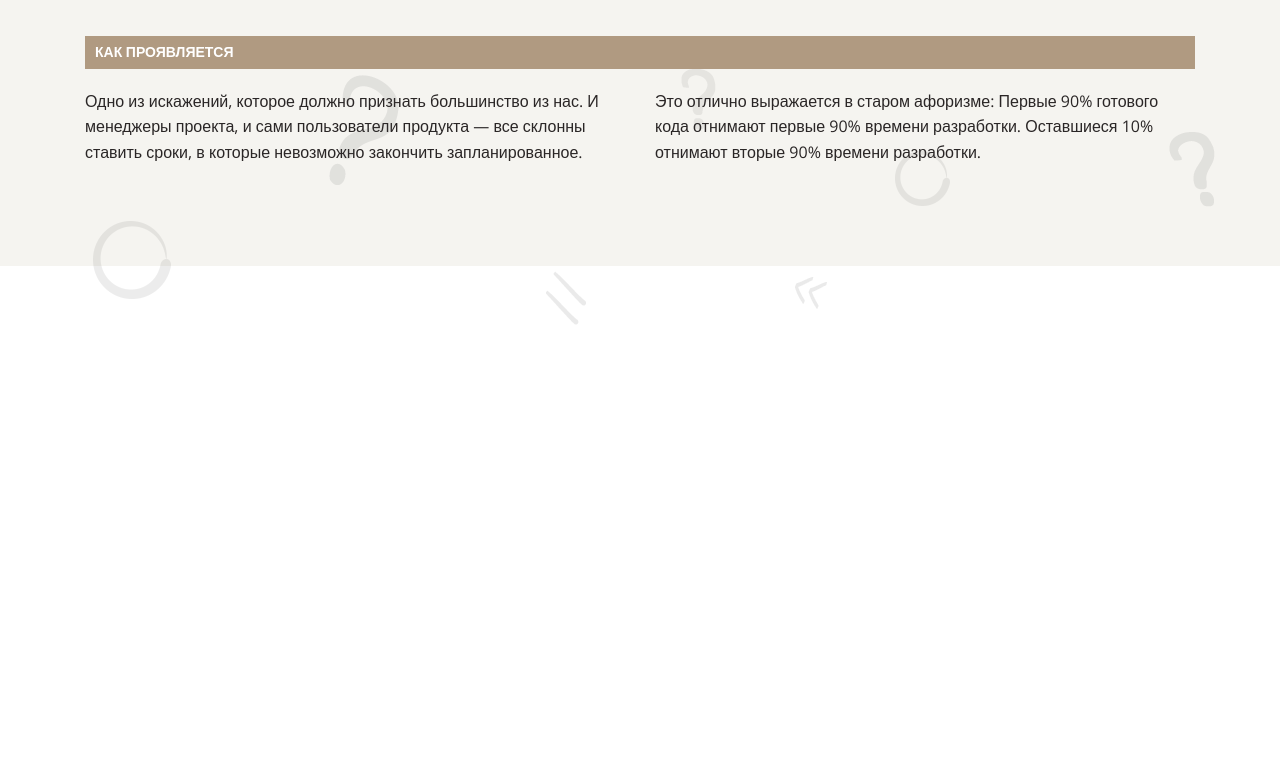
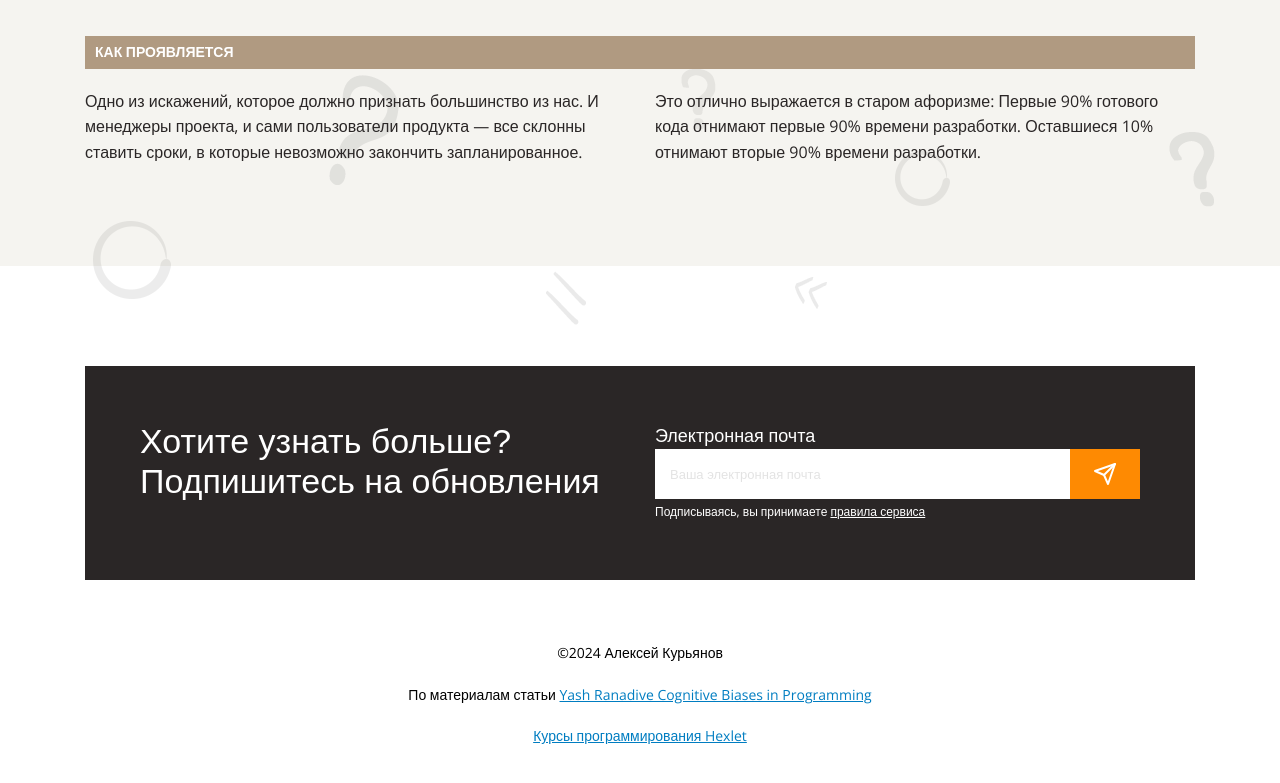
Before and after one commit to AlexKuryanov/layout-designer-project-lvl1, a plain HTML site: page src/index.html in a window 1280 px wide. Shown: the part 6841-7624 px from the top of the page. Before the commit the page ends 7211 px from the top, so only its background shows below. Drawn offline with nearby package versions, Linux system fonts and the light colour scheme; a web font is replaced by a local one.

Commit message:
feat: add footer

```diff
--- a/src/css/style.css
+++ b/src/css/style.css
@@ -1,4 +1,6 @@
+/* Variables */
 :root {
+  --black: #000000;
   --white: #ffffff;
   --white-op: #d7ccc0;
   --light: #f5f4f0;
@@ -8,8 +10,10 @@
   --dark-op: #908d8b;
   --brown: #b09a81;
   --blue: #1085c5;
+  --link-color: #007dc1;
 }
 
+/* Global */
 html {
   scroll-behavior: smooth;
 }
@@ -50,6 +54,7 @@ h3 {
   padding-block: 100px;
 }
 
+/* Header */
 .header {
   position: relative;
   background-color: var(--light);
@@ -119,6 +124,7 @@ h3 {
   z-index: 2;
 }
 
+/* Video section */
 .video {
   padding-bottom: 0;
 }
@@ -140,6 +146,7 @@ h3 {
   filter: drop-shadow(0 16px 32px rgba(0 0 0 / 15%));
 }
 
+/* Navigation */
 .section-dark {
   background-color: var(--main-dark);
 }
@@ -206,6 +213,7 @@ h3 {
   color: var(--dark);
 }
 
+/* Articles */
 .article {
   position: relative;
 }
@@ -307,3 +315,89 @@ h3 {
   margin: 0;
   flex: 1 1 540px;
 }
+
+/* Footer */
+.footer {
+  color: var(--white);
+  background-color: var(--white);
+}
+
+.footer-top {
+  display: flex;
+  justify-content: space-between;
+  /* gap: 122px; */
+  padding: 55px;
+  background-color: var(--dark);
+}
+
+.footer-cta {
+  margin: 0;
+  font-family: Neucha, sans-serif;
+  font-size: 34px;
+  line-height: 1.2;
+}
+
+.subscribe-form {
+  flex-basis: 485px;
+}
+
+.form-label {
+  display: block;
+  font-size: 18px;
+  line-height: 160%;
+}
+
+.form-group {
+  display: flex;
+}
+
+.form-input {
+  width: 415px;
+  height: 50px;
+  padding: 15px;
+  box-sizing: border-box;
+  border: none;
+}
+
+::placeholder {
+  font-size: 13px;
+  opacity: 0.2;
+}
+
+.form-btn {
+  flex: 1 0 70px;
+  margin-left: 0;
+  vertical-align: middle;
+  border: 1px solid var(--main);
+  background-image: url(../img/send.svg);
+  background-repeat: no-repeat;
+  background-position: center;
+}
+
+.rules {
+  margin: 0;
+  font-size: 12px;
+}
+
+.rules-link {
+  color: inherit;
+}
+
+.footer-bottom {
+  display: flex;
+  flex-direction: column;
+  justify-content: center;
+  align-items: center;
+  gap: 16px;
+  margin-top: 60px;
+  font-size: 14px;
+  color: var(--black);
+}
+
+.footer-bottom p {
+  margin: 0;
+}
+
+.footer-link {
+  color: var(--link-color);
+}
--- a/src/index.html
+++ b/src/index.html
@@ -200,8 +200,30 @@
       </div>
     </section>
   </main>
-  <footer class="footer">
-    <div class="container"></div>
+  <footer class="footer pb-100">
+    <div class="container footer-container">
+      <div class="footer-top">
+        <p class="footer-cta">Хотите узнать больше? <br>Подпишитесь на обновления</p>
+        <form class="subscribe-form">
+          <label class="form-label" for="email">Электронная почта
+          </label>
+          <div class="form-group">
+            <input class="form-input" type="email" name="email" id="email" placeholder="Ваша электронная почта">
+            <input class="link-btn form-btn" type="submit" value="">
+          </div>
+          <p class="rules">Подписываясь, вы принимаете <a class="rules-link" href="#">правила сервиса</a></p>
+        </form>
+      </div>
+      <div class="footer-bottom">
+        <p class="copyright">©2024 Алексей Курьянов</p>
+        <p class="source">По материалам статьи <a class="footer-link source-link"
+            href="https://medium.com/hackernoon/cognitive-biases-in-programming-5e937707c27b">Yash Ranadive Cognitive
+            Biases in
+            Programming</a></p>
+        <p class="course"><a class="footer-link course-link" href="https://ru.hexlet.io/">Курсы программирования
+            Hexlet</a></p>
+      </div>
+    </div>
   </footer>
 </body>
 
```
